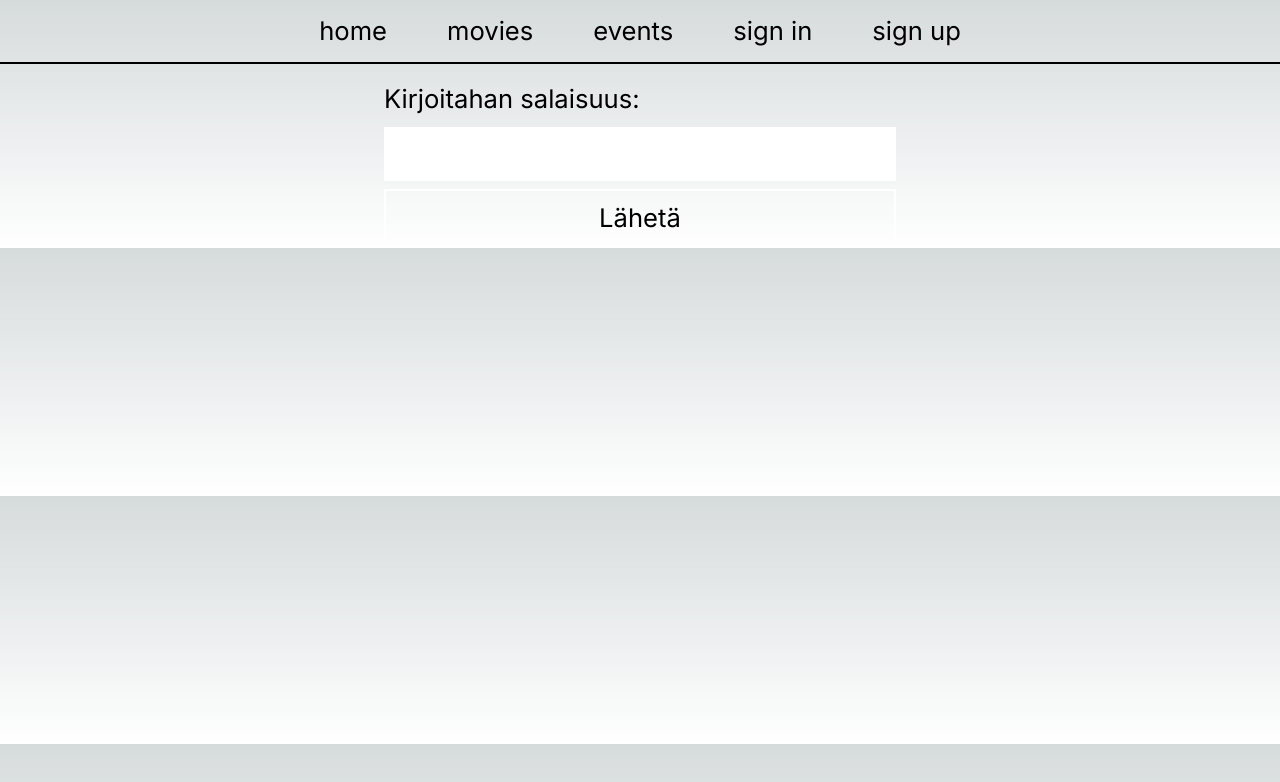
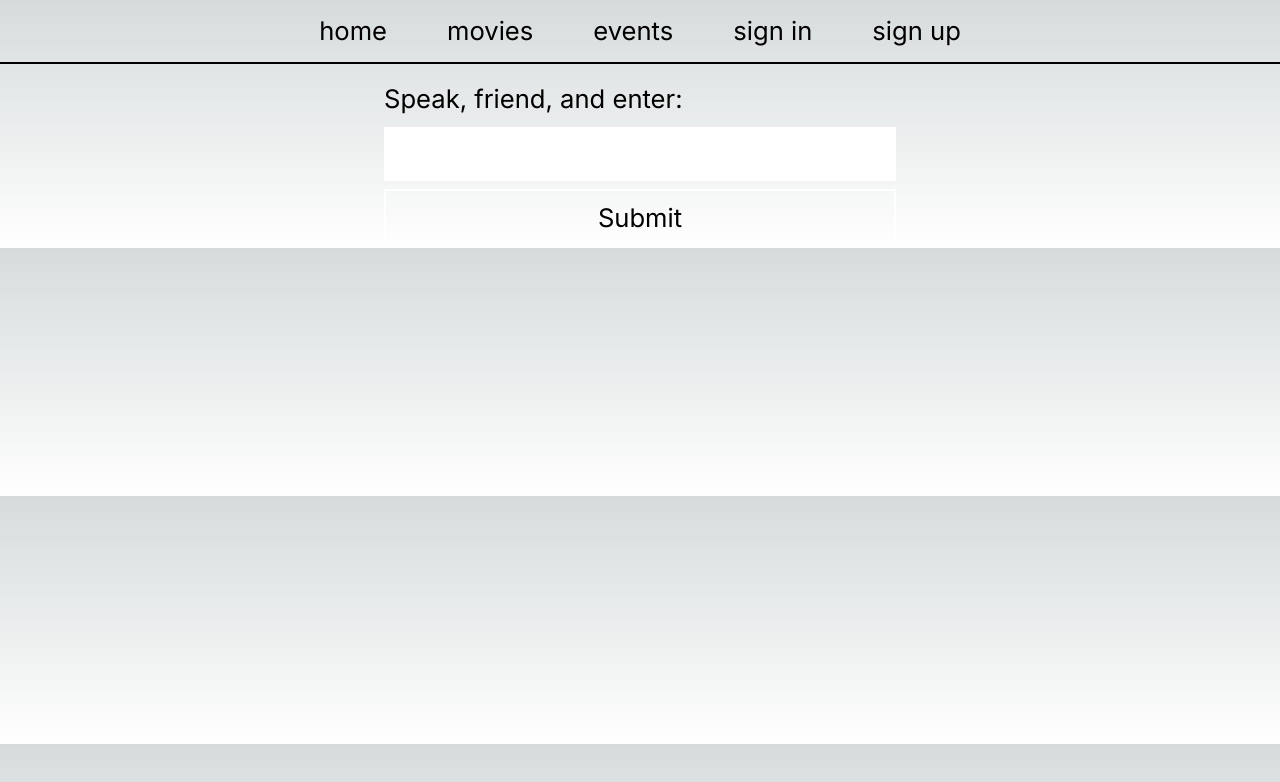
Before and after one commit to anonOstrich/halloween-event, a Next.js app: page /sign-up in a window 1280 px wide. Shown: the top 782 px of the page. Built offline with nearby package versions, Linux system fonts and the light colour scheme; no server answers.

Commit message:
Changed form language for registration#

```diff
--- a/components/SignUpSecretForm.tsx
+++ b/components/SignUpSecretForm.tsx
@@ -1,9 +1,9 @@
 export default function SignUpSecretForm() {
     return <div>
         <form action="/api/secret" method="POST" className="flex flex-col max-w-lg mx-auto gap-2">
-            <label htmlFor="secret">Kirjoitahan salaisuus: </label>
+            <label htmlFor="secret">Speak, friend, and enter: </label>
             <input className="text-black px-3 py-2" type="text" name="secret" id="secret" />
-            <button type="submit" className="px-3 py-2 border-white border-2 hover:bg-gray-700 transition-all">Lähetä</button>
+            <button type="submit" className="px-3 py-2 border-white border-2 hover:bg-gray-700 transition-all">Submit</button>
         </form>
     </div>
 }
```
